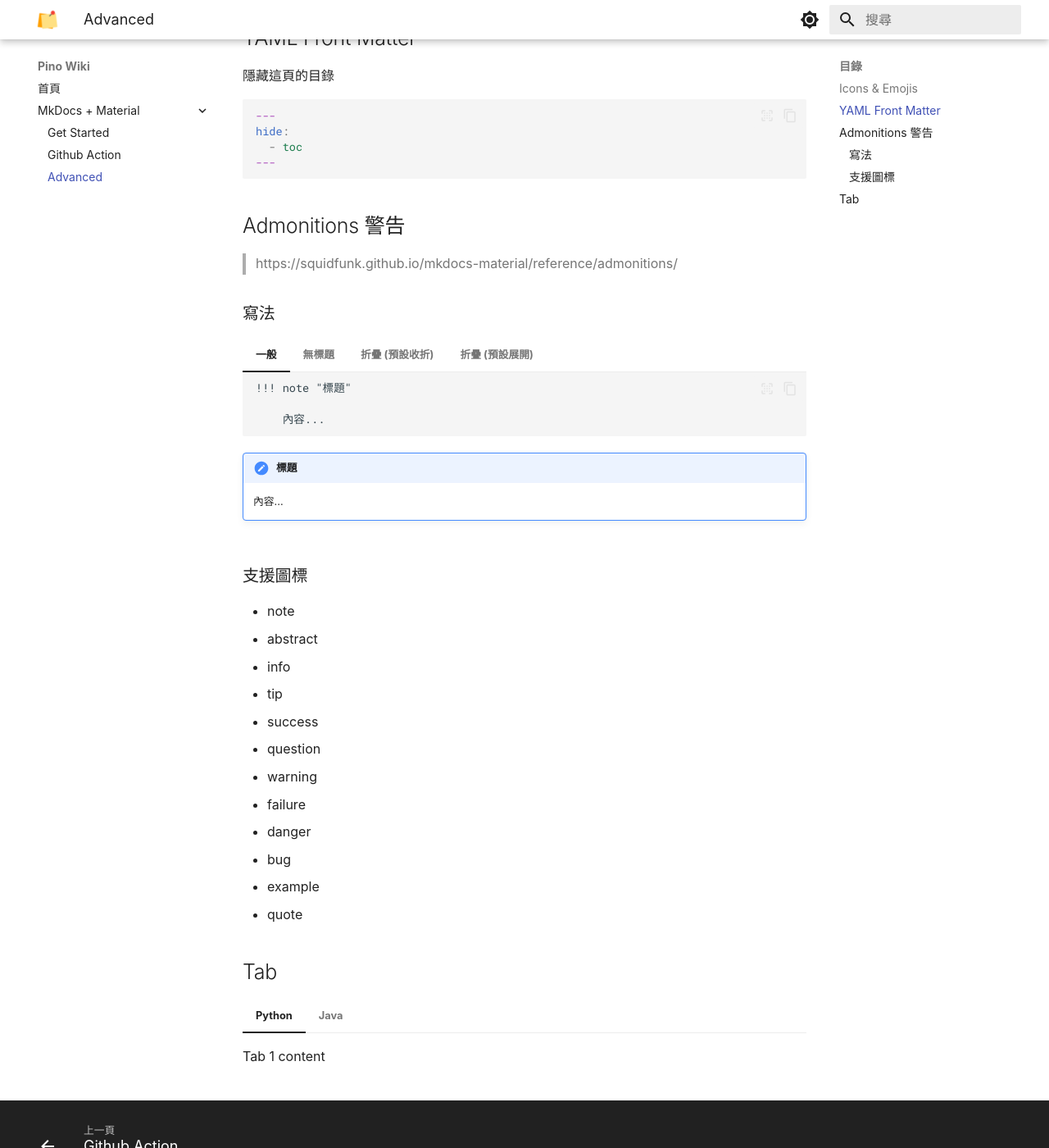
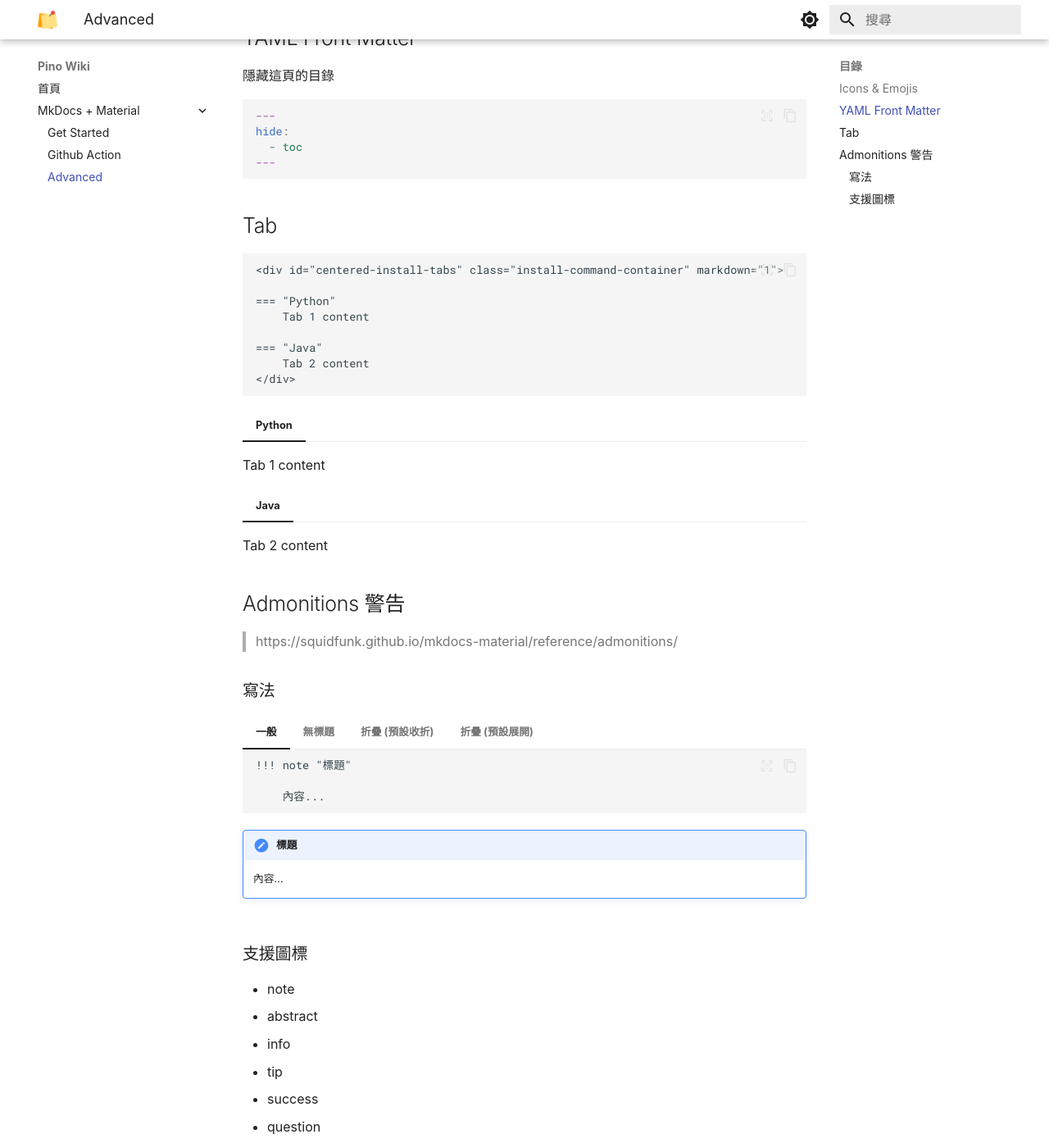
Before and after one commit to PinXian53/wiki, an MkDocs documentation site: the page built from docs/mkdocs-material/advanced.md, in a window 1280 px wide and 1400 px high, scrolled down 848 px. Shown: the whole window at 82% size. Built offline with MkDocs 1.6.1 and Material for MkDocs 9.7.7, drawn with Linux system fonts in a browser that asks for light colours; some web fonts are replaced.

Commit message:
Add detailed examples for Tabs in advanced documentation.

````diff
--- a/docs/mkdocs-material/advanced.md
+++ b/docs/mkdocs-material/advanced.md
@@ -15,6 +15,26 @@ hide:
   - toc
 ---
 ```
+
+## Tab
+```markdown
+<div id="centered-install-tabs" class="install-command-container" markdown="1">
+
+=== "Python"
+    Tab 1 content
+
+=== "Java"
+    Tab 2 content
+</div>
+```
+<div id="centered-install-tabs" class="install-command-container" markdown="1">
+
+=== "Python"
+Tab 1 content
+
+=== "Java"
+Tab 2 content
+</div>
 
 ## Admonitions 警告
 > https://squidfunk.github.io/mkdocs-material/reference/admonitions/
@@ -82,14 +102,3 @@ hide:
 - bug
 - example
 - quote
-
-
-## Tab
-<div id="centered-install-tabs" class="install-command-container" markdown="1">
-
-=== "Python"
-    Tab 1 content
-
-=== "Java"
-    Tab 2 content
-</div>
````
